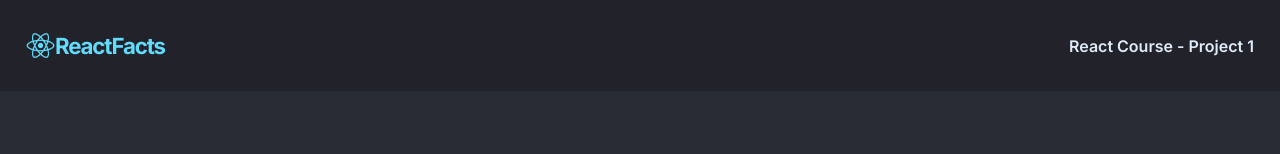
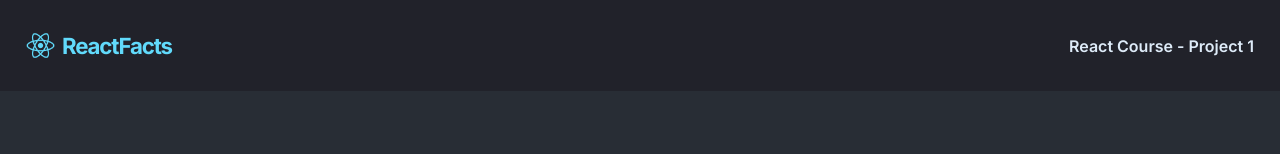
Before and after one commit to vspessoa0/react-course, a React (Create React App) app in the folder react-app/: page / in a window 1280 px wide. Shown: the top 154 px of the page. Built offline with nearby package versions, Linux system fonts and the light colour scheme.

Commit message:
Update nav.css

```diff
--- a/react-app/src/components/nav/nav.css
+++ b/react-app/src/components/nav/nav.css
@@ -12,6 +12,7 @@ nav {
     flex-shrink: 0;
     display: flex;
     align-items: center;
+    gap: 7px;
 }
 
 .logoIcon {
```
